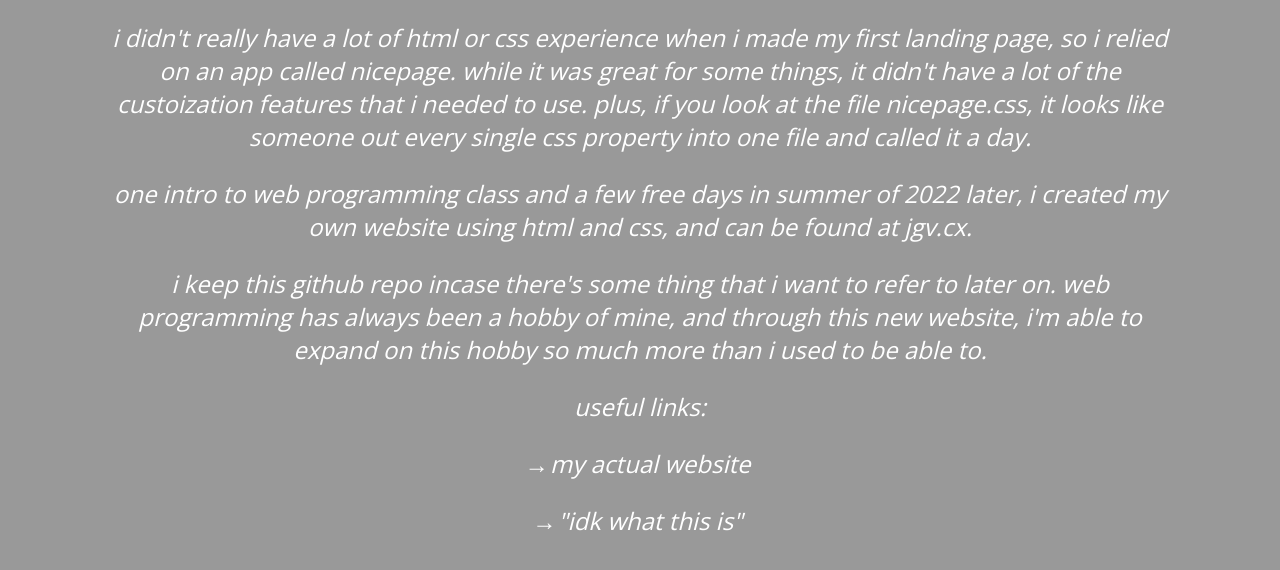
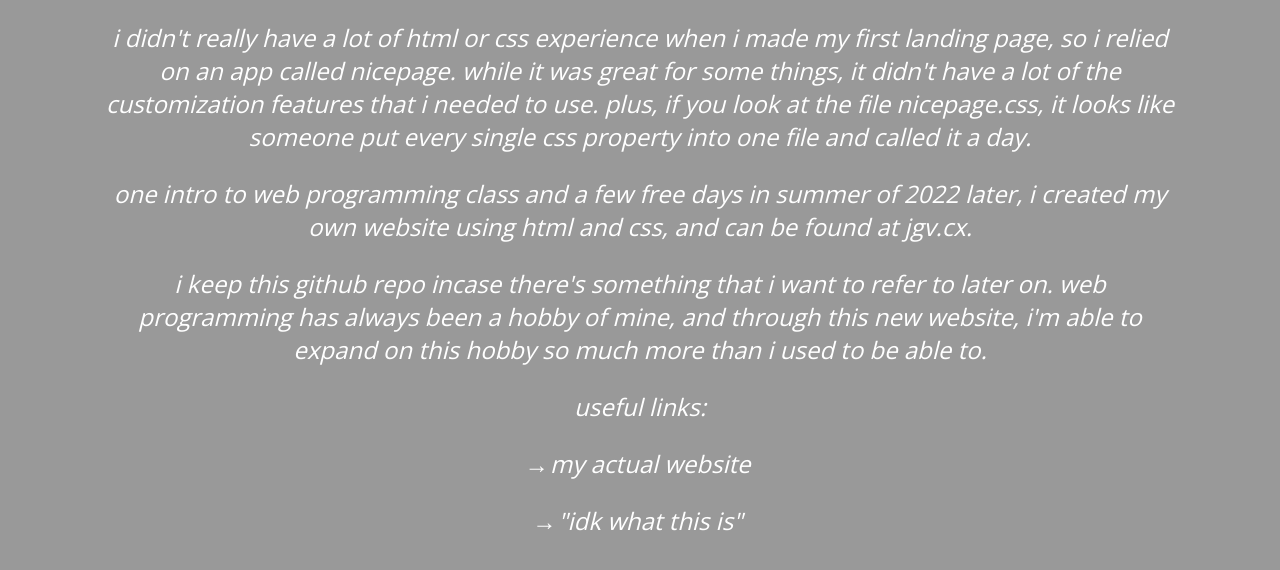
Before and after one commit to jacobvillorente/jacobvillorente.github.io, a website: page index.html in a window 1280 px wide. Shown: the part 162-732 px from the top of the page. Drawn offline with nearby package versions, Linux system fonts and the light colour scheme.

Commit message:
spelling

```diff
--- a/index.html
+++ b/index.html
@@ -18,9 +18,9 @@
     </header>
   </div>
     <div>
-      <p>i didn't really have a lot of html or css experience when i made my first landing page, so i relied on an app called nicepage. while it was great for some things, it didn't have a lot of the custoization features that i needed to use. plus, if you look at the file nicepage.css, it looks like someone out every single css property into one file and called it a day.</p>
+      <p>i didn't really have a lot of html or css experience when i made my first landing page, so i relied on an app called nicepage. while it was great for some things, it didn't have a lot of the customization features that i needed to use. plus, if you look at the file nicepage.css, it looks like someone put every single css property into one file and called it a day.</p>
       <p>one intro to web programming class and a few free days in summer of 2022 later, i created my own website using html and css, and can be found at <a href="https://jgv.cx">jgv.cx</a>.</p>
-      <p>i keep this github repo incase there's some thing that i want to refer to later on. web programming has always been a hobby of mine, and through this new website, i'm able to expand on this hobby so much more than i used to be able to.</p>
+      <p>i keep this github repo incase there's something that i want to refer to later on. web programming has always been a hobby of mine, and through this new website, i'm able to expand on this hobby so much more than i used to be able to.</p>
       <p>useful links:</p>
       <p><a href="https://jgv.cx">&rarr; my actual website</a></p>
       <p><a href="https://jacobvillorente.github.io/idkwhatthisis">&rarr; "idk what this is"</a></p>
```
